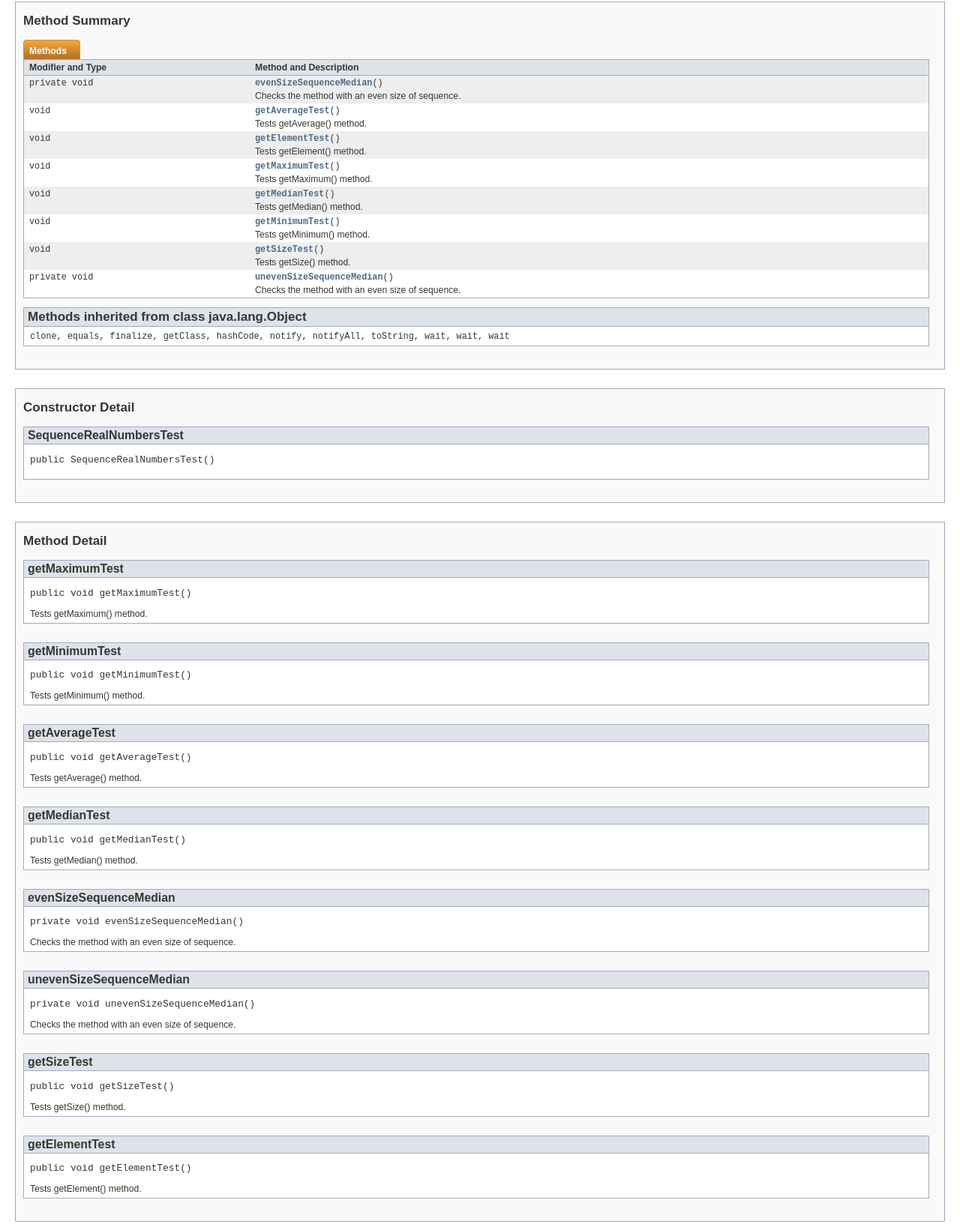
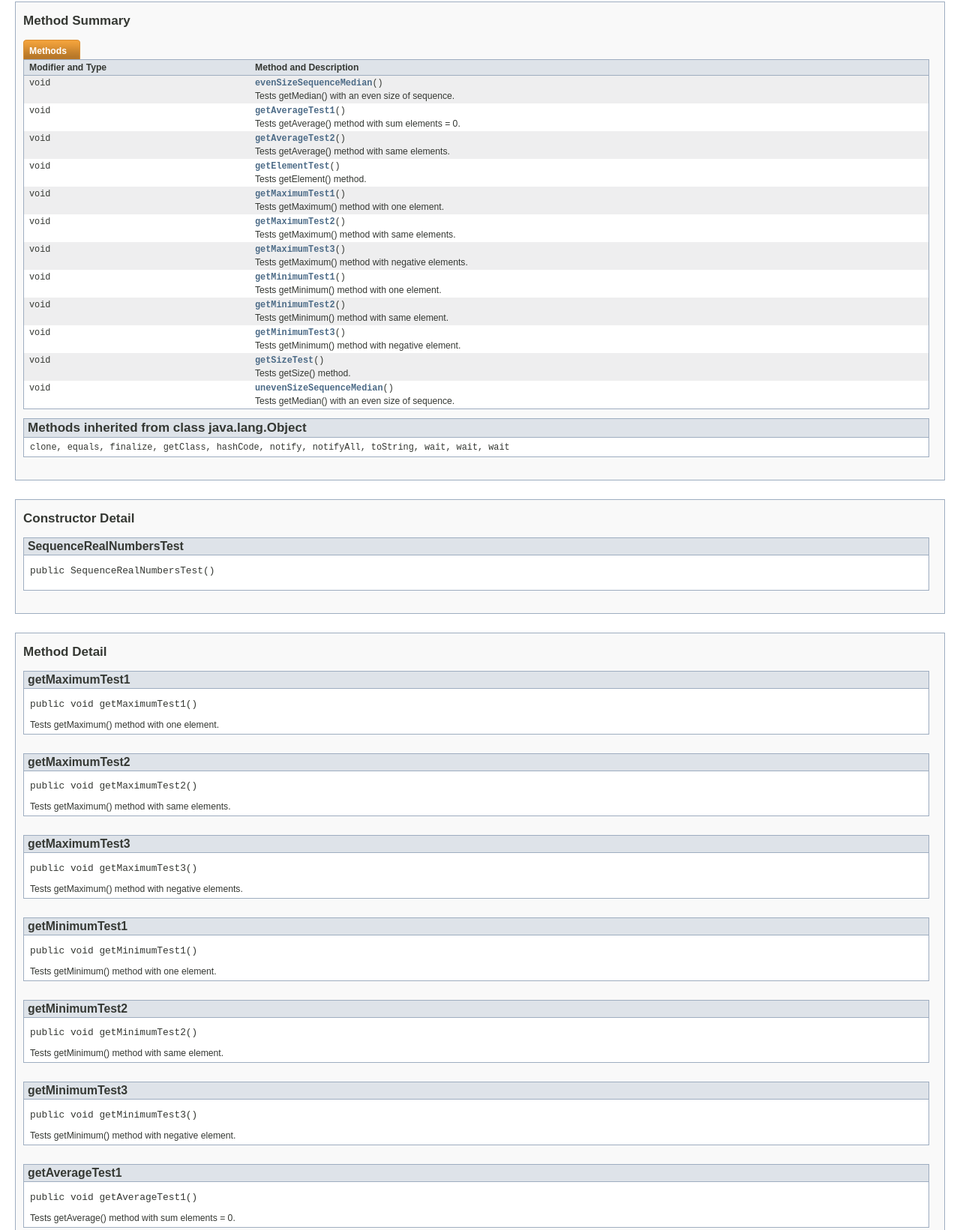
Before and after one commit to ivanshchitov/sequence-real-numbers, a plain HTML site: page doc/com/github/ivanshchitov/sequencerealnumbers/SequenceRealNumbersTest.html in a window 1280 px wide. Shown: the part 519-2160 px from the top of the page at 75% size. Drawn offline with Linux system fonts and the light colour scheme.

Commit message:
Fix documentation.

```diff
--- a/doc/com/github/ivanshchitov/sequencerealnumbers/SequenceRealNumbersTest.html
+++ b/doc/com/github/ivanshchitov/sequencerealnumbers/SequenceRealNumbersTest.html
@@ -2,7 +2,7 @@
 <!-- NewPage -->
 <html lang="ru">
 <head>
-<!-- Generated by javadoc (version 1.7.0_40) on Thu Oct 17 14:16:20 VOLT 2013 -->
+<!-- Generated by javadoc (version 1.7.0_40) on Thu Oct 17 14:57:57 VOLT 2013 -->
 <meta http-equiv="Content-Type" content="text/html" charset="utf-8">
 <title>SequenceRealNumbersTest</title>
 <meta name="date" content="2013-10-17">
@@ -136,39 +136,63 @@ extends java.lang.Object</pre>
 <th class="colLast" scope="col">Method and Description</th>
 </tr>
 <tr class="altColor">
-<td class="colFirst"><code>private void</code></td>
+<td class="colFirst"><code>void</code></td>
 <td class="colLast"><code><strong><a href="../../../../com/github/ivanshchitov/sequencerealnumbers/SequenceRealNumbersTest.html#evenSizeSequenceMedian()">evenSizeSequenceMedian</a></strong>()</code>
-<div class="block">Checks the method with an even size of sequence.</div>
+<div class="block">Tests getMedian() with an even size of sequence.</div>
 </td>
 </tr>
 <tr class="rowColor">
 <td class="colFirst"><code>void</code></td>
-<td class="colLast"><code><strong><a href="../../../../com/github/ivanshchitov/sequencerealnumbers/SequenceRealNumbersTest.html#getAverageTest()">getAverageTest</a></strong>()</code>
-<div class="block">Tests getAverage() method.</div>
+<td class="colLast"><code><strong><a href="../../../../com/github/ivanshchitov/sequencerealnumbers/SequenceRealNumbersTest.html#getAverageTest1()">getAverageTest1</a></strong>()</code>
+<div class="block">Tests getAverage() method with sum elements = 0.</div>
 </td>
 </tr>
 <tr class="altColor">
+<td class="colFirst"><code>void</code></td>
+<td class="colLast"><code><strong><a href="../../../../com/github/ivanshchitov/sequencerealnumbers/SequenceRealNumbersTest.html#getAverageTest2()">getAverageTest2</a></strong>()</code>
+<div class="block">Tests getAverage() method with same elements.</div>
+</td>
+</tr>
+<tr class="rowColor">
 <td class="colFirst"><code>void</code></td>
 <td class="colLast"><code><strong><a href="../../../../com/github/ivanshchitov/sequencerealnumbers/SequenceRealNumbersTest.html#getElementTest()">getElementTest</a></strong>()</code>
 <div class="block">Tests getElement() method.</div>
 </td>
 </tr>
+<tr class="altColor">
+<td class="colFirst"><code>void</code></td>
+<td class="colLast"><code><strong><a href="../../../../com/github/ivanshchitov/sequencerealnumbers/SequenceRealNumbersTest.html#getMaximumTest1()">getMaximumTest1</a></strong>()</code>
+<div class="block">Tests getMaximum() method with one element.</div>
+</td>
+</tr>
 <tr class="rowColor">
 <td class="colFirst"><code>void</code></td>
-<td class="colLast"><code><strong><a href="../../../../com/github/ivanshchitov/sequencerealnumbers/SequenceRealNumbersTest.html#getMaximumTest()">getMaximumTest</a></strong>()</code>
-<div class="block">Tests getMaximum() method.</div>
+<td class="colLast"><code><strong><a href="../../../../com/github/ivanshchitov/sequencerealnumbers/SequenceRealNumbersTest.html#getMaximumTest2()">getMaximumTest2</a></strong>()</code>
+<div class="block">Tests getMaximum() method with same elements.</div>
 </td>
 </tr>
 <tr class="altColor">
 <td class="colFirst"><code>void</code></td>
-<td class="colLast"><code><strong><a href="../../../../com/github/ivanshchitov/sequencerealnumbers/SequenceRealNumbersTest.html#getMedianTest()">getMedianTest</a></strong>()</code>
-<div class="block">Tests getMedian() method.</div>
+<td class="colLast"><code><strong><a href="../../../../com/github/ivanshchitov/sequencerealnumbers/SequenceRealNumbersTest.html#getMaximumTest3()">getMaximumTest3</a></strong>()</code>
+<div class="block">Tests getMaximum() method with negative elements.</div>
 </td>
 </tr>
 <tr class="rowColor">
 <td class="colFirst"><code>void</code></td>
-<td class="colLast"><code><strong><a href="../../../../com/github/ivanshchitov/sequencerealnumbers/SequenceRealNumbersTest.html#getMinimumTest()">getMinimumTest</a></strong>()</code>
-<div class="block">Tests getMinimum() method.</div>
+<td class="colLast"><code><strong><a href="../../../../com/github/ivanshchitov/sequencerealnumbers/SequenceRealNumbersTest.html#getMinimumTest1()">getMinimumTest1</a></strong>()</code>
+<div class="block">Tests getMinimum() method with one element.</div>
+</td>
+</tr>
+<tr class="altColor">
+<td class="colFirst"><code>void</code></td>
+<td class="colLast"><code><strong><a href="../../../../com/github/ivanshchitov/sequencerealnumbers/SequenceRealNumbersTest.html#getMinimumTest2()">getMinimumTest2</a></strong>()</code>
+<div class="block">Tests getMinimum() method with same element.</div>
+</td>
+</tr>
+<tr class="rowColor">
+<td class="colFirst"><code>void</code></td>
+<td class="colLast"><code><strong><a href="../../../../com/github/ivanshchitov/sequencerealnumbers/SequenceRealNumbersTest.html#getMinimumTest3()">getMinimumTest3</a></strong>()</code>
+<div class="block">Tests getMinimum() method with negative element.</div>
 </td>
 </tr>
 <tr class="altColor">
@@ -178,9 +202,9 @@ extends java.lang.Object</pre>
 </td>
 </tr>
 <tr class="rowColor">
-<td class="colFirst"><code>private void</code></td>
+<td class="colFirst"><code>void</code></td>
 <td class="colLast"><code><strong><a href="../../../../com/github/ivanshchitov/sequencerealnumbers/SequenceRealNumbersTest.html#unevenSizeSequenceMedian()">unevenSizeSequenceMedian</a></strong>()</code>
-<div class="block">Checks the method with an even size of sequence.</div>
+<div class="block">Tests getMedian() with an even size of sequence.</div>
 </td>
 </tr>
 </table>
@@ -222,44 +246,84 @@ extends java.lang.Object</pre>
 <!--   -->
 </a>
 <h3>Method Detail</h3>
-<a name="getMaximumTest()">
+<a name="getMaximumTest1()">
 <!--   -->
 </a>
 <ul class="blockList">
 <li class="blockList">
-<h4>getMaximumTest</h4>
-<pre>public&nbsp;void&nbsp;getMaximumTest()</pre>
-<div class="block">Tests getMaximum() method.</div>
+<h4>getMaximumTest1</h4>
+<pre>public&nbsp;void&nbsp;getMaximumTest1()</pre>
+<div class="block">Tests getMaximum() method with one element.</div>
 </li>
 </ul>
-<a name="getMinimumTest()">
+<a name="getMaximumTest2()">
 <!--   -->
 </a>
 <ul class="blockList">
 <li class="blockList">
-<h4>getMinimumTest</h4>
-<pre>public&nbsp;void&nbsp;getMinimumTest()</pre>
-<div class="block">Tests getMinimum() method.</div>
+<h4>getMaximumTest2</h4>
+<pre>public&nbsp;void&nbsp;getMaximumTest2()</pre>
+<div class="block">Tests getMaximum() method with same elements.</div>
 </li>
 </ul>
-<a name="getAverageTest()">
+<a name="getMaximumTest3()">
 <!--   -->
 </a>
 <ul class="blockList">
 <li class="blockList">
-<h4>getAverageTest</h4>
-<pre>public&nbsp;void&nbsp;getAverageTest()</pre>
-<div class="block">Tests getAverage() method.</div>
+<h4>getMaximumTest3</h4>
+<pre>public&nbsp;void&nbsp;getMaximumTest3()</pre>
+<div class="block">Tests getMaximum() method with negative elements.</div>
 </li>
 </ul>
-<a name="getMedianTest()">
+<a name="getMinimumTest1()">
 <!--   -->
 </a>
 <ul class="blockList">
 <li class="blockList">
-<h4>getMedianTest</h4>
-<pre>public&nbsp;void&nbsp;getMedianTest()</pre>
-<div class="block">Tests getMedian() method.</div>
+<h4>getMinimumTest1</h4>
+<pre>public&nbsp;void&nbsp;getMinimumTest1()</pre>
+<div class="block">Tests getMinimum() method with one element.</div>
+</li>
+</ul>
+<a name="getMinimumTest2()">
+<!--   -->
+</a>
+<ul class="blockList">
+<li class="blockList">
+<h4>getMinimumTest2</h4>
+<pre>public&nbsp;void&nbsp;getMinimumTest2()</pre>
+<div class="block">Tests getMinimum() method with same element.</div>
+</li>
+</ul>
+<a name="getMinimumTest3()">
+<!--   -->
+</a>
+<ul class="blockList">
+<li class="blockList">
+<h4>getMinimumTest3</h4>
+<pre>public&nbsp;void&nbsp;getMinimumTest3()</pre>
+<div class="block">Tests getMinimum() method with negative element.</div>
+</li>
+</ul>
+<a name="getAverageTest1()">
+<!--   -->
+</a>
+<ul class="blockList">
+<li class="blockList">
+<h4>getAverageTest1</h4>
+<pre>public&nbsp;void&nbsp;getAverageTest1()</pre>
+<div class="block">Tests getAverage() method with sum elements = 0.</div>
+</li>
+</ul>
+<a name="getAverageTest2()">
+<!--   -->
+</a>
+<ul class="blockList">
+<li class="blockList">
+<h4>getAverageTest2</h4>
+<pre>public&nbsp;void&nbsp;getAverageTest2()</pre>
+<div class="block">Tests getAverage() method with same elements.</div>
 </li>
 </ul>
 <a name="evenSizeSequenceMedian()">
@@ -268,8 +332,8 @@ extends java.lang.Object</pre>
 <ul class="blockList">
 <li class="blockList">
 <h4>evenSizeSequenceMedian</h4>
-<pre>private&nbsp;void&nbsp;evenSizeSequenceMedian()</pre>
-<div class="block">Checks the method with an even size of sequence.</div>
+<pre>public&nbsp;void&nbsp;evenSizeSequenceMedian()</pre>
+<div class="block">Tests getMedian() with an even size of sequence.</div>
 </li>
 </ul>
 <a name="unevenSizeSequenceMedian()">
@@ -278,8 +342,8 @@ extends java.lang.Object</pre>
 <ul class="blockList">
 <li class="blockList">
 <h4>unevenSizeSequenceMedian</h4>
-<pre>private&nbsp;void&nbsp;unevenSizeSequenceMedian()</pre>
-<div class="block">Checks the method with an even size of sequence.</div>
+<pre>public&nbsp;void&nbsp;unevenSizeSequenceMedian()</pre>
+<div class="block">Tests getMedian() with an even size of sequence.</div>
 </li>
 </ul>
 <a name="getSizeTest()">
```
Also changed, not shown: doc/allclasses-frame.html (+1 -1 lines), doc/allclasses-noframe.html (+1 -1 lines), doc/com/github/ivanshchitov/sequencerealnumbers/Main.html (+1 -1 lines), doc/com/github/ivanshchitov/sequencerealnumbers/SequenceAnalyzer.html (+1 -1 lines), doc/com/github/ivanshchitov/sequencerealnumbers/SequenceRealNumbers.html (+6 -3 lines), doc/com/github/ivanshchitov/sequencerealnumbers/package-frame.html (+1 -1 lines), doc/com/github/ivanshchitov/sequencerealnumbers/package-summary.html (+1 -1 lines), doc/com/github/ivanshchitov/sequencerealnumbers/package-tree.html (+1 -1 lines), doc/constant-values.html (+1 -1 lines), doc/deprecated-list.html (+1 -1 lines), doc/help-doc.html (+1 -1 lines), doc/index-all.html (+29 -13 lines), doc/index.html (+1 -1 lines), doc/overview-tree.html (+1 -1 lines).
